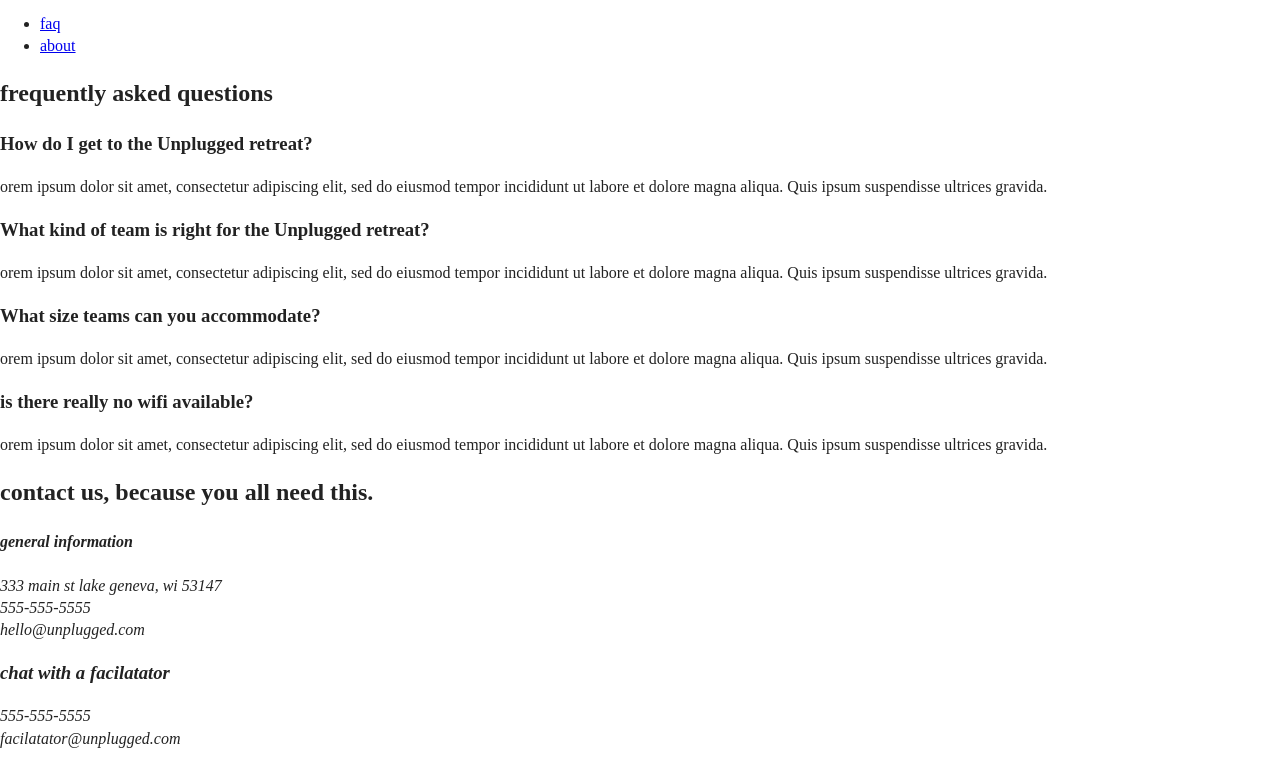
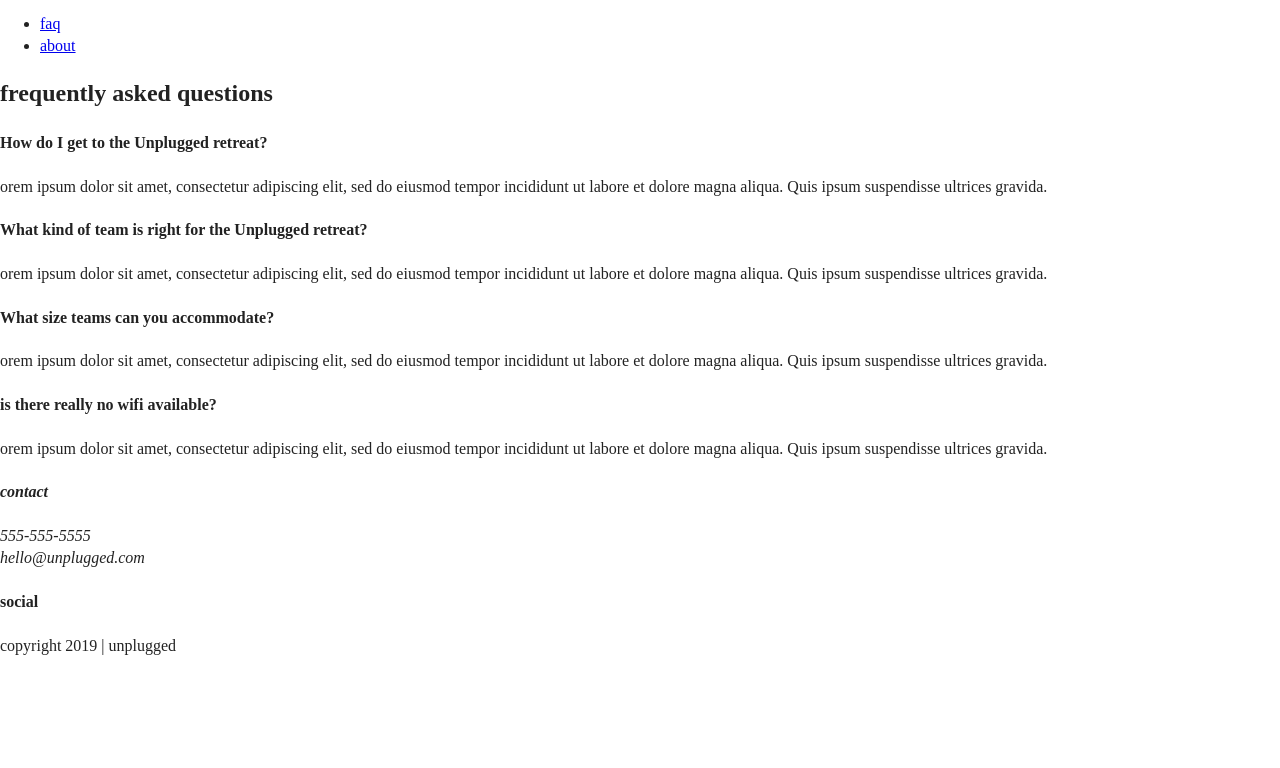
Before and after one commit to reggiekcollins/unplugged, a plain HTML site: page faq/index.html in a window 1280 px wide. Shown: the part 27-795 px from the top of the page. Drawn offline with nearby package versions, Linux system fonts and the light colour scheme.

Commit message:
updated faq section

```diff
--- a/faq/index.html
+++ b/faq/index.html
@@ -37,59 +37,31 @@
     </div>
   </header>
 
-  <main>
-    <section class="questions">
+  <main class="faq">
     <div class="content-wrapper">
       <h2>frequently asked questions</h2>
-        <div class="questions-content">
-          <div>
-            <h3>How do I get to the Unplugged retreat?</h3>
+      <div class="faq-content">
+        <h4>How do I get to the Unplugged retreat?</h4>
         <p>orem ipsum dolor sit amet, consectetur adipiscing elit, sed do eiusmod tempor incididunt ut labore et
           dolore magna aliqua. Quis ipsum suspendisse ultrices gravida. </p>
       </div>
-          <div>
-            <h3>What kind of team is right for the Unplugged retreat?</h3>
+      <div class="faq-content">
+        <h4>What kind of team is right for the Unplugged retreat?</h4>
         <p>orem ipsum dolor sit amet, consectetur adipiscing elit, sed do eiusmod tempor incididunt ut labore et
           dolore magna aliqua. Quis ipsum suspendisse ultrices gravida. </p>
       </div>
-          <div>
-            <h3>What size teams can you accommodate?</h3>
+      <div class="faq-content">
+        <h4>What size teams can you accommodate?</h4>
         <p>orem ipsum dolor sit amet, consectetur adipiscing elit, sed do eiusmod tempor incididunt ut labore et
           dolore magna aliqua. Quis ipsum suspendisse ultrices gravida. </p>
       </div>
-          <div>
-            <h3>is there really no wifi available?</h3>
+      <div class="faq-content">
+        <h4>is there really no wifi available?</h4>
         <p>orem ipsum dolor sit amet, consectetur adipiscing elit, sed do eiusmod tempor incididunt ut labore et
           dolore magna aliqua. Quis ipsum suspendisse ultrices gravida. </p>
       </div>
     </div>
-      </div>
-    </section><!--  end questions section -->
-
-    <!--  contact section -->
-    <section class="contact-section">
-      <div class="content-wrapper">
-        <h2>contact us, because you all need this.</h2>
-        <address class="contact-content">
-          <div>
-            <h4>general information</h4>
-            <p>333 main st lake geneva, wi 53147 <br>
-              555-555-5555 <br>
-              hello@unplugged.com
-            </p>
-          </div>
-          <div>
-            <h3>chat with a facilatator</h3>
-            <p>
-              555-555-5555 <br>
-              facilatator@unplugged.com
-            </p>
-          </div>
-        </address><!-- contact content div ends-->
-      </div><!--  contact wrapper ends -->
-    </section>
   </main>
-
 
   <!--  footer  section -->
   <footer>
```
Lines whose indentation alone changed are shown as unchanged.
